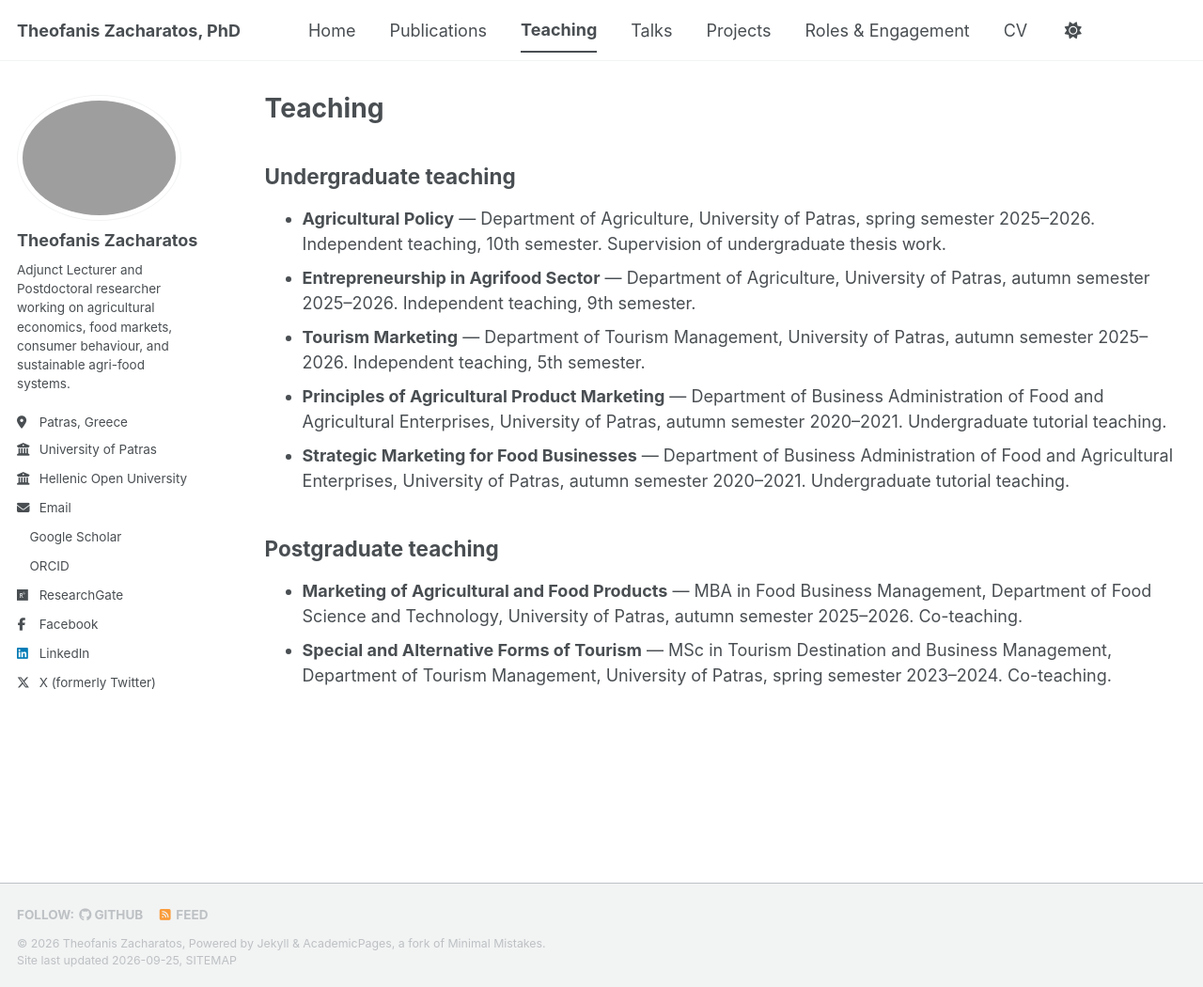
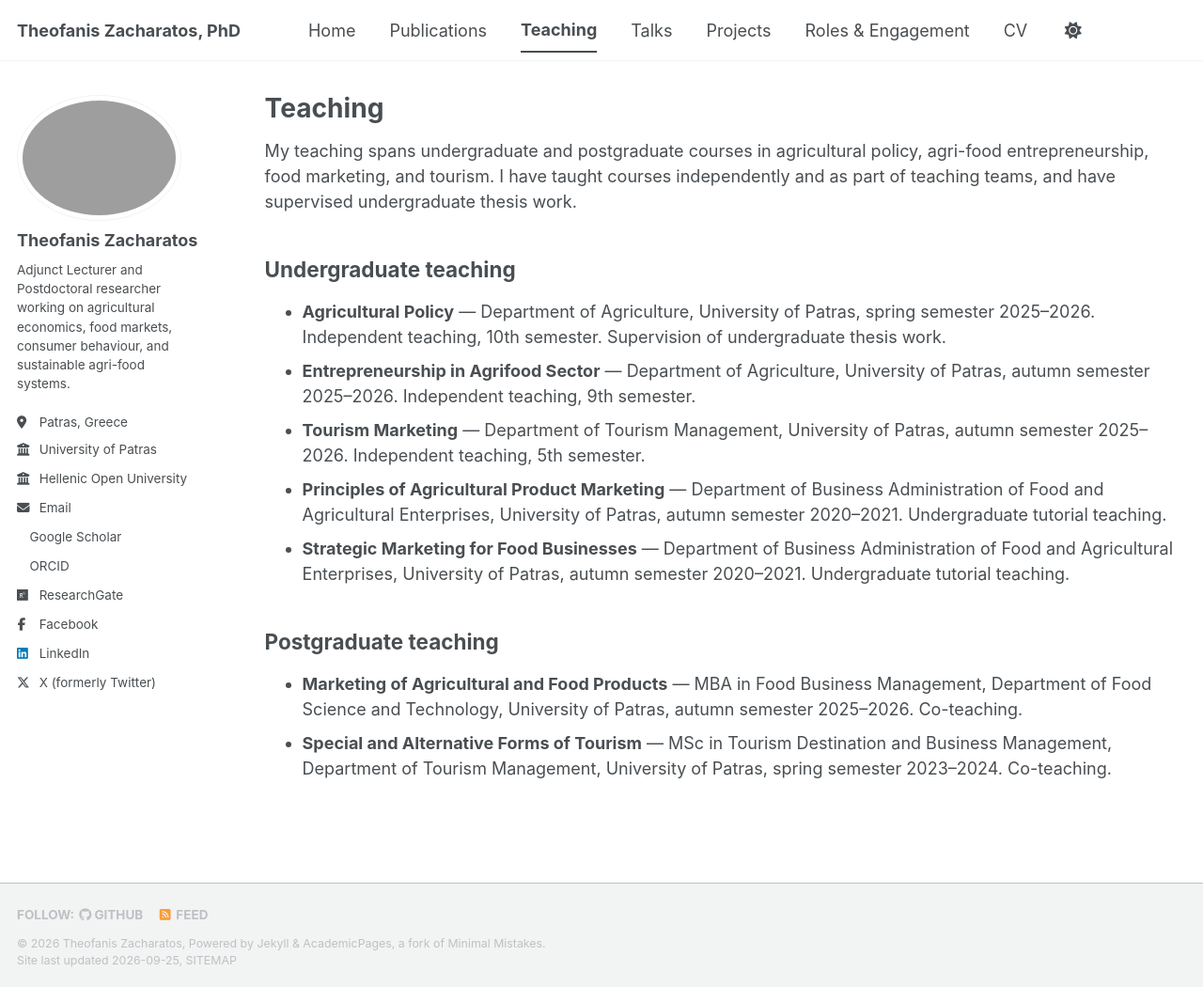
Before and after one commit to TheofanisZacharatos/theofaniszacharatos.github.io, a Jekyll site: the page built from _pages/teaching.html, in a window 1280 px wide and 1050 px high. Shown: the whole window at 94% size. Built offline with Jekyll 4.4.1, drawn with Linux system fonts in a browser that asks for light colours; a style sheet for code colours, icons or effects is not loaded.

Commit message:
Update teaching.html

```diff
--- a/_pages/teaching.html
+++ b/_pages/teaching.html
@@ -4,6 +4,8 @@ title: "Teaching"
 permalink: /teaching/
 author_profile: true
 ---
+
+<p>My teaching spans undergraduate and postgraduate courses in agricultural policy, agri-food entrepreneurship, food marketing, and tourism. I have taught courses independently and as part of teaching teams, and have supervised undergraduate thesis work.</p>
 
 <h2>Undergraduate teaching</h2>
 
```
